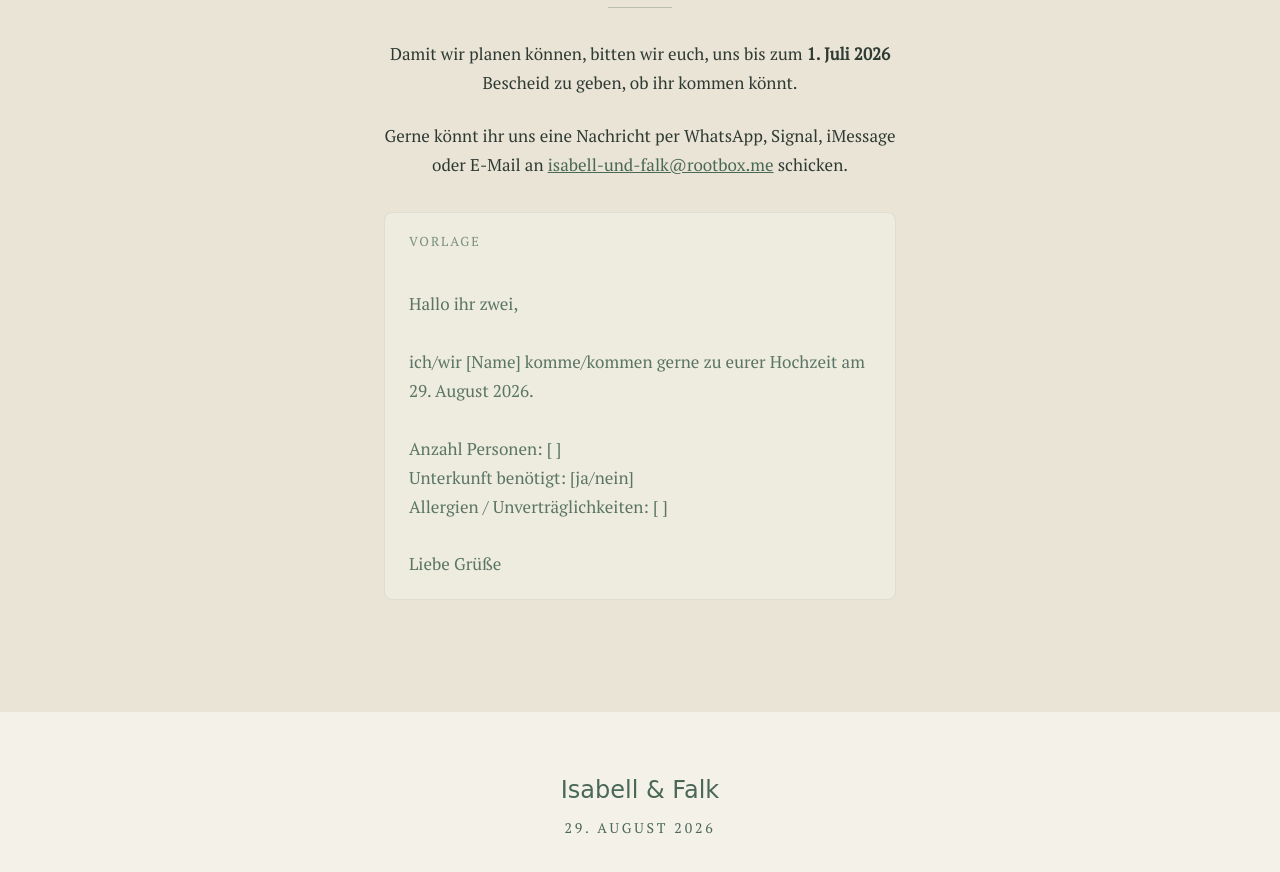
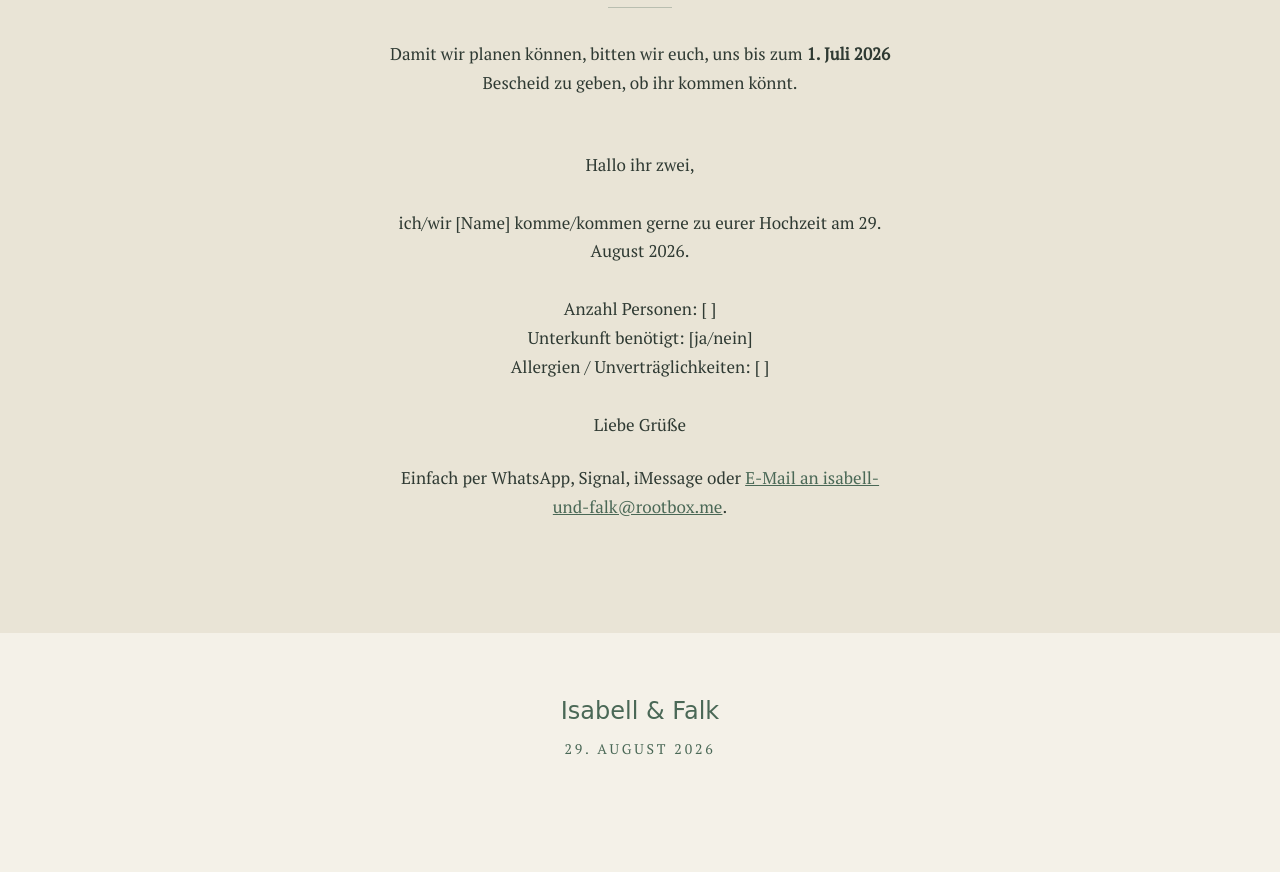
Before and after one commit to Falk2704/marriage, a website: page website/index.html in a window 1280 px wide. Shown: the part 4600-5472 px from the top of the page. After the commit the page ends 5423 px from the top, so only its background shows below. Drawn offline with nearby package versions, Linux system fonts and the light colour scheme; files that its build step writes are made by us from their sources; a web font is replaced by a local one.

Commit message:
feat(website): simplify RSVP template to visible text
Show message template directly as paragraph text; mailto link uses same body.

```diff
--- a/website/index.html
+++ b/website/index.html
@@ -333,15 +333,7 @@
             Damit wir planen können, bitten wir euch, uns bis zum <strong>1. Juli 2026</strong> Bescheid zu geben, ob ihr kommen könnt.
           </p>
 
-          <p class="text-body text-[1rem] lg:text-[1.0625rem] leading-[1.7] max-w-lg mx-auto mt-6">
-            Gerne könnt ihr uns eine Nachricht per WhatsApp, Signal, iMessage oder E-Mail an <a href="mailto:isabell-und-falk@rootbox.me?subject=Zusage%20Hochzeit%20Isabell%20&%20Falk&body=Hallo%20ihr%20zwei,%0A%0Aich/wir%20[Name]%20komme/kommen%20gerne%20zu%20eurer%20Hochzeit%20am%2029.%20August%202026.%0A%0AAnzahl%20Personen:%20[%20]%0AUnterkunft%20ben%C3%B6tigt:%20[ja/nein]%0AAllergien%20/%20Unvertr%C3%A4glichkeiten:%20[%20]%0A%0ALiebe%20Gr%C3%BC%C3%9Fe" class="text-primary hover:text-accent underline">isabell-und-falk@rootbox.me</a> schicken.
-          </p>
-
-          <div class="mt-8 max-w-lg mx-auto bg-bg/50 rounded-lg px-6 py-5 text-left border border-primary/10">
-            <p class="text-[0.8125rem] uppercase tracking-[0.15em] leading-[1.3] mb-3 text-primary/70">
-              Vorlage
-            </p>
-            <p class="text-[1rem] lg:text-[1.0625rem] leading-[1.7] text-primary/90 whitespace-pre-line">
+          <p class="text-body text-[1rem] lg:text-[1.0625rem] leading-[1.7] max-w-lg mx-auto mt-6 whitespace-pre-line">
 Hallo ihr zwei,
 
 ich/wir [Name] komme/kommen gerne zu eurer Hochzeit am 29. August 2026.
@@ -351,8 +343,11 @@
 Allergien / Unverträglichkeiten: [ ]
 
 Liebe Grüße
-            </p>
-          </div>
+          </p>
+
+          <p class="text-body text-[1rem] lg:text-[1.0625rem] leading-[1.7] max-w-lg mx-auto mt-6">
+            Einfach per WhatsApp, Signal, iMessage oder <a href="mailto:isabell-und-falk@rootbox.me?subject=Zusage%20Hochzeit%20Isabell%20&%20Falk&body=Hallo%20ihr%20zwei,%0A%0Aich/wir%20[Name]%20komme/kommen%20gerne%20zu%20eurer%20Hochzeit%20am%2029.%20August%202026.%0A%0AAnzahl%20Personen:%20[%20]%0AUnterkunft%20ben%C3%B6tigt:%20[ja/nein]%0AAllergien%20/%20Unvertr%C3%A4glichkeiten:%20[%20]%0A%0ALiebe%20Gr%C3%BC%C3%9Fe" class="text-primary hover:text-accent underline">E-Mail an isabell-und-falk@rootbox.me</a>.
+          </p>
 
         </div>
       </section>
```
